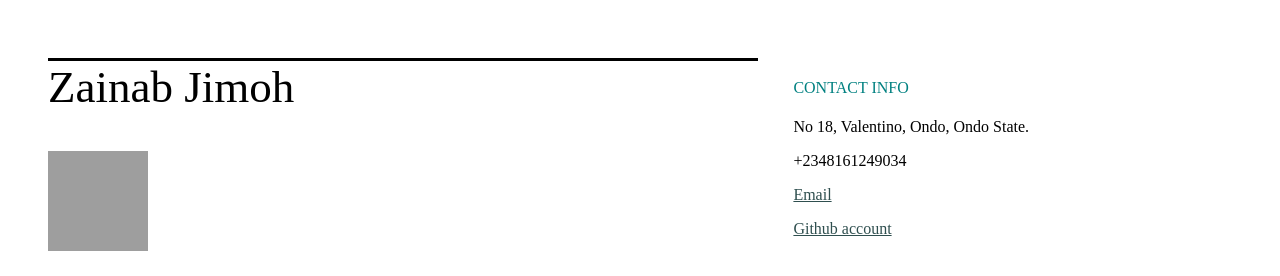
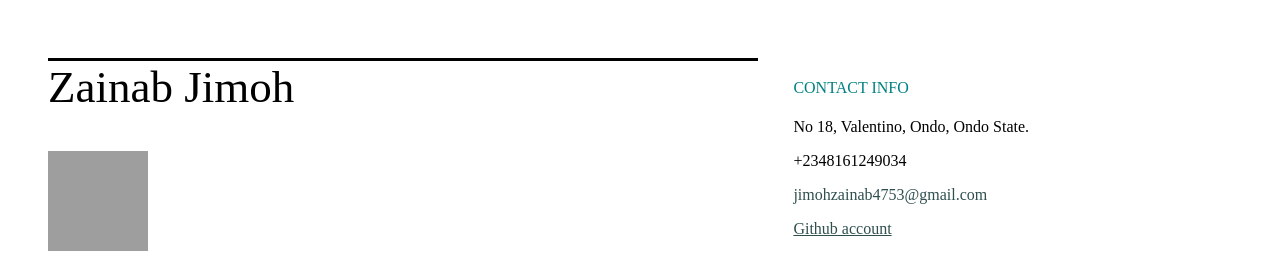
Before and after one commit to zennymorh/zennymorh.github.io, a plain HTML site: page index.html in a window 1280 px wide. Shown: the top 276 px of the page. Drawn offline with Linux system fonts and the light colour scheme; grey boxes are pictures that could not be loaded.

Commit message:
Email link changed

```diff
--- a/index.html
+++ b/index.html
@@ -41,7 +41,7 @@
                                 <h4 class="heading">CONTACT INFO</h4>
                                      <p>No 18, Valentino, Ondo, Ondo State.</p>
                                      <p><strong>+2348161249034</strong></p>
-                                     <p><a target = "blank" href  = "https://jimohzainab4753@gmail.com">Email</a></p>
+                                     <p><a target = "blank" >jimohzainab4753@gmail.com</a></p>
                                      <p><a target = "blank" href = "https://github.com/zennymorh">Github account</a></p>
 
                                  <h4 class="heading">SKILLS</h4>
```
